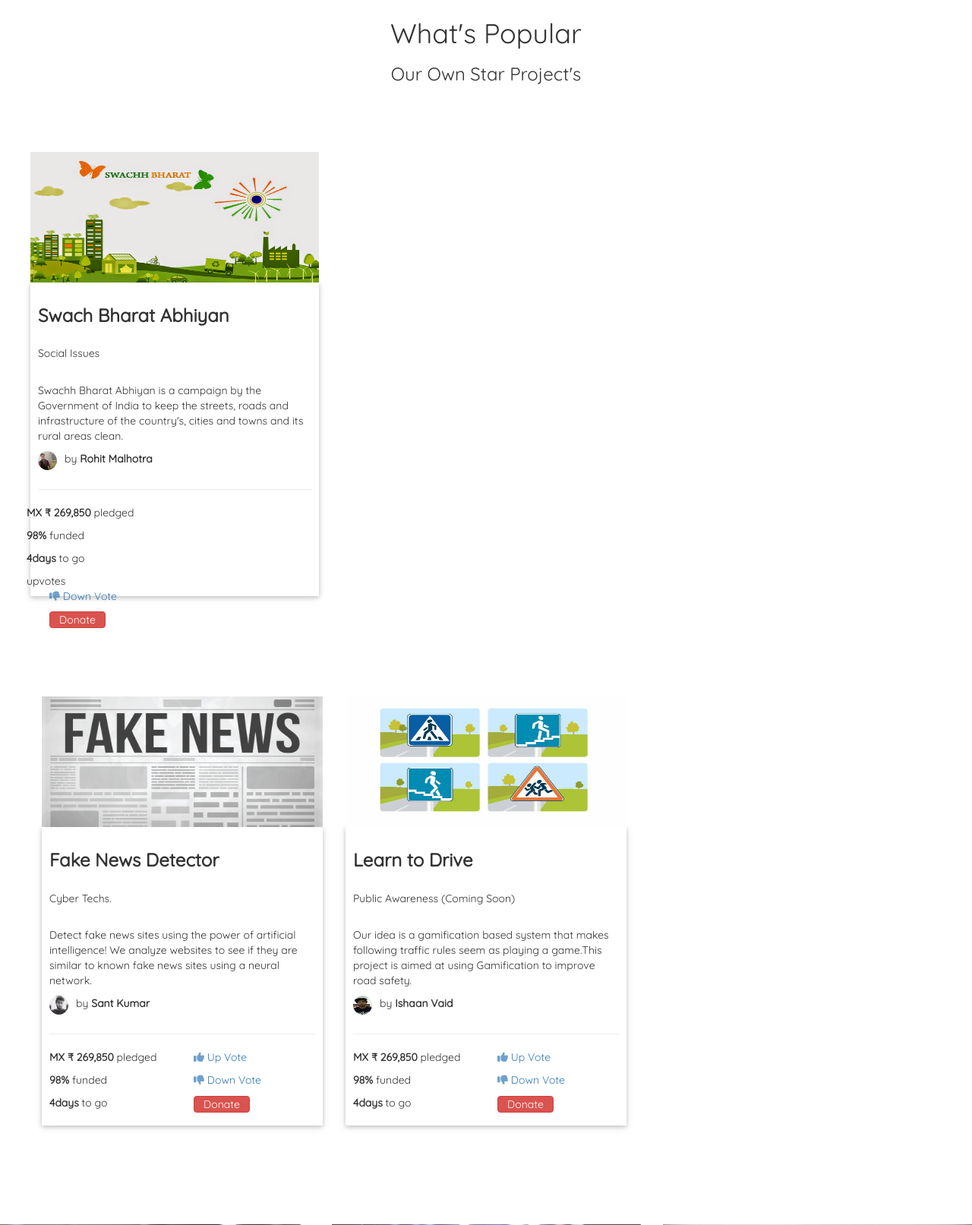
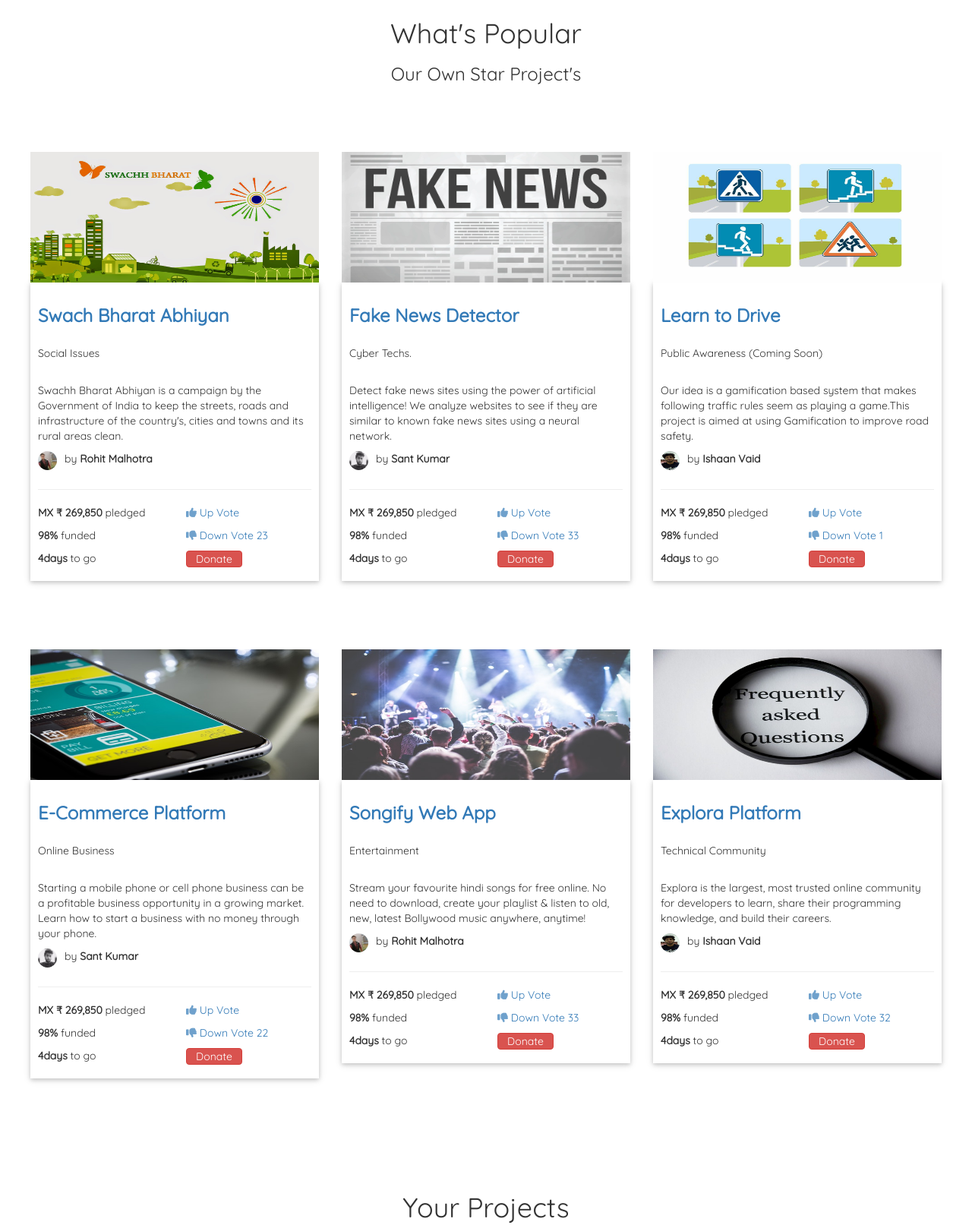
Before and after one commit to santk97/Change.io, a Django app: template Change/hackathon/templates/dashboard.html in a window 1280 px wide. Shown: the part 721-2334 px from the top of the page at 76% size. Run offline with Django 3.2, Linux system fonts and the light colour scheme; the template is opened without the code that fills it, so the values that code supplies are empty; some libraries are stand-ins or nearby versions.

Commit message:
upvotes added

```diff
--- a/Change/hackathon/templates/dashboard.html
+++ b/Change/hackathon/templates/dashboard.html
@@ -6,7 +6,6 @@
     <meta name="viewport" content="width=device-width, initial-scale=1">
     <!-- The aboveIo 3 meta tags *must* come first in the head; any other head content must come *after* these tags -->
     <title>Change.Io</title>
-
 
     <!-- Bootstrap -->
     <link href="../static/css/bootstrap.min.css" rel="stylesheet">
@@ -56,11 +55,11 @@
       </ul>
 
             <ul class="nav navbar-nav navbar-right">
-                <li class="" ><a href="#"class="white animated slideInLeft"style="padding:11px 15px 0 15px;"><img class="profile-pic-nav"src="../static/img/people.png">{{ user}}</a></li>
-        <li class="text" ><a href="/startproject/"class="white animated slideInLeft"style="padding:16px 15px 0 15px;">Start Project</a></li>
+                <li class="" ><a href="#"class="white animated slideInLeft"style="padding:11px 15px 0 15px;"><img class="profile-pic-nav"src="../static/img/people.png">User Name</a></li>
+        <li class="text" ><a href="startproject.html"class="white animated slideInLeft"style="padding:16px 15px 0 15px;">Start Project</a></li>
 <li class="dropdown "><a class="dropdown-toggle white animated slideInLeft" data-toggle="dropdown" href="#">Settings<span class="caret"></span></a>
         <ul class="dropdown-menu">
-          <li><a href="/password/">Change Password</a></li>
+          <li><a href="password.html">Change Password</a></li>
                       <li data-toggle="modal" data-target="#editpic"><a href="#">Edit Profile Pic</a></li>
           <li><a href="#">Log Out</a></li>
         </ul>
@@ -185,13 +184,12 @@ Your browser does not support the video tag.
           <h1 id="team-heading">What's Popular</h1>
           <h3 id="team-features">Our Own Star Project's</h3>
           </center>
-<form>
       <div class="row team-content">
        <div class="col-md-4">
           <img class="img-size hvr-grow" src="../static/img/swach-project.jpg">
 
            <div class="info-box">
-            <h3 class="bold">Swach Bharat Abhiyan</h3>
+           <a href="swachhbharat.html"><h3 class="bold">Swach Bharat Abhiyan</h3></a>
               <h5 class="designation">Social Issues</h5>
            <p>Swachh Bharat Abhiyan is a campaign by the Government of India to keep the streets, roads and infrastructure of the country's, cities and towns and its rural areas clean. </p>
             <div style="display:-webkit-box;">
@@ -200,26 +198,17 @@ Your browser does not support the video tag.
                </div>
                 <hr>
                <div class="row">
-               <form class="col-md-6">
+               <div class="col-md-6">
                 <p><strong>MX ₹ 269,850 </strong>pledged</p>
                <p><strong>98% </strong>funded</p>
             <p><strong>4days </strong> to go</p>
-                   <div style="display:inline-block">
-             upvotes
                    </div>
-   </form></div>
-                    <form method="POST" action="/like/">
-              {% csrf_token %}
              <div class="col-md-6">
-                 {% if post.has_liked %}
-                <a><p><i class="fa fa-thumbs-up" aria-hidden="true"  value="Unlike"></i> Up Vote </p></a>
-                 {% else %}
-                 <a><p><i class="fa fa-thumbs-down" aria-hidden="true" value="Like"></i> Down Vote</p></a>
-                 <button class="btn btn-danger"style="padding-top:0;padding-bottom:0;" >Donate</button>
+                <a  onClick="onClick1()"><p ><i class="fa fa-thumbs-up" aria-hidden="true"></i> Up Vote <span id="click1"></span></p></a>
+                 <a><p><i class="fa fa-thumbs-down" aria-hidden="true"></i> Down Vote 23</p></a>
+                 <button class="btn btn-danger"style="padding-top:0;padding-bottom:0;">Donate</button>
                    </div>
-                        {% endif %}
-
-                    </form> </div>
+               </div>
 
 
            </div>
@@ -227,7 +216,7 @@ Your browser does not support the video tag.
         <div class="col-md-4">
           <img class="img-size hvr-grow"src="../static/img/fake-news.jpg">
              <div class="info-box">
-            <h3 class="bold">Fake News Detector</h3>
+         <a href="fake%20news.html"><h3 class="bold">Fake News Detector</h3></a>
             <h5  class="designation">Cyber Techs.</h5>
           <p>Detect fake news sites using the power of artificial intelligence! We analyze websites to see if they are similar to known fake news sites using a neural network.</p>
 
@@ -243,8 +232,8 @@ Your browser does not support the video tag.
             <p><strong>4days </strong> to go</p>
                    </div>
              <div class="col-md-6">
-                <a><p><i class="fa fa-thumbs-up" aria-hidden="true"></i> Up Vote</p></a>
-                 <a><p><i class="fa fa-thumbs-down" aria-hidden="true"></i> Down Vote</p></a>
+                <a  onClick="onClick2()"><p ><i class="fa fa-thumbs-up" aria-hidden="true"></i> Up Vote <span id="click2"></span></p></a>
+                 <a><p><i class="fa fa-thumbs-down" aria-hidden="true"></i> Down Vote 33</p></a>
                  <button class="btn btn-danger"style="padding-top:0;padding-bottom:0;">Donate</button>
                    </div>
                </div>
@@ -253,7 +242,7 @@ Your browser does not support the video tag.
          <div class="col-md-4">
         <img class="img-size hvr-grow"src="../static/img/traffic.jpg">
                <div class="info-box">
-           <h3 class="bold">Learn to Drive</h3>
+        <a href="racegame.html"><h3 class="bold">Learn to Drive</h3></a>
              <h5  class="designation">Public Awareness (Coming Soon)</h5>
              <p>Our idea is a gamification based system that makes following traffic rules seem as playing a game.This project is aimed at using Gamification to improve road safety.</p>
                          <div style="display:-webkit-box;">
@@ -268,8 +257,8 @@ Your browser does not support the video tag.
             <p><strong>4days </strong> to go</p>
                    </div>
              <div class="col-md-6">
-                <a><p><i class="fa fa-thumbs-up" aria-hidden="true"></i> Up Vote</p></a>
-                 <a><p><i class="fa fa-thumbs-down" aria-hidden="true"></i> Down Vote</p></a>
+                <a  onClick="onClick3()"><p ><i class="fa fa-thumbs-up" aria-hidden="true"></i> Up Vote <span id="click3"></span></p></a>
+                 <a><p><i class="fa fa-thumbs-down" aria-hidden="true"></i> Down Vote 1</p></a>
                  <button class="btn btn-danger"style="padding-top:0;padding-bottom:0;">Donate</button>
                    </div>
                </div>
@@ -300,8 +289,8 @@ Your browser does not support the video tag.
             <p><strong>4days </strong> to go</p>
                    </div>
              <div class="col-md-6">
-                <a><p><i class="fa fa-thumbs-up" aria-hidden="true"></i> Up Vote</p></a>
-                 <a><p><i class="fa fa-thumbs-down" aria-hidden="true"></i> Down Vote</p></a>
+                <a onClick="onClick4()"><p ><i class="fa fa-thumbs-up" aria-hidden="true"></i> Up Vote <span id="click4"></span></p></a>
+                 <a><p><i class="fa fa-thumbs-down" aria-hidden="true"></i> Down Vote 22</p></a>
                  <button class="btn btn-danger"style="padding-top:0;padding-bottom:0;">Donate</button>
                    </div>
                </div>
@@ -327,8 +316,8 @@ Your browser does not support the video tag.
             <p><strong>4days </strong> to go</p>
                    </div>
              <div class="col-md-6">
-                <a><p><i class="fa fa-thumbs-up" aria-hidden="true"></i> Up Vote</p></a>
-                 <a><p><i class="fa fa-thumbs-down" aria-hidden="true"></i> Down Vote</p></a>
+                <a  onClick="onClick5()"><p ><i class="fa fa-thumbs-up" aria-hidden="true"></i> Up Vote <span id="click5"></span></p></a>
+                 <a><p><i class="fa fa-thumbs-down" aria-hidden="true"></i> Down Vote 33</p></a>
                  <button class="btn btn-danger"style="padding-top:0;padding-bottom:0;">Donate</button>
                    </div>
                </div>
@@ -353,8 +342,8 @@ Your browser does not support the video tag.
             <p><strong>4days </strong> to go</p>
                    </div>
              <div class="col-md-6">
-                <a><p><i class="fa fa-thumbs-up" aria-hidden="true"></i> Up Vote</p></a>
-                 <a><p><i class="fa fa-thumbs-down" aria-hidden="true"></i> Down Vote</p></a>
+                <a  onClick="onClick6()"><p ><i class="fa fa-thumbs-up" aria-hidden="true"></i> Up Vote <span id="click6"></span></p></a>
+                 <a><p><i class="fa fa-thumbs-down" aria-hidden="true"></i> Down Vote 32</p></a>
                  <button class="btn btn-danger"style="padding-top:0;padding-bottom:0;">Donate</button>
                    </div>
                </div>
@@ -442,15 +431,14 @@ Your browser does not support the video tag.
 
     <div class="col-md-6">
 
-          <form method="post" action="/feedback/">
-              {% csrf_token %}
+          <form action="">
 
     <label for="fname">First Name</label>
-    <input type="text" id="fname" name="first_name" placeholder="Your name.." value={{ first_name }}>
+    <input type="text" id="fname" name="firstname" placeholder="Your name..">
 
     <label for="lname">Last Name</label>
-    <input type="text" id="lname" name="last_name"  placeholder="Your last name.." value={{ last_name }}>
-    <label for="subject" name="subject" value={{ subject }}>Subject</label>
+    <input type="text" id="lname" name="lastname" placeholder="Your last name..">
+    <label for="subject">Subject</label>
     <textarea id="subject" name="subject" placeholder="Write something.." style="height:200px"></textarea>
      <button class="post-message btn "type="submit"><i class="fa fa-paper-plane"></i> Submit</button>
 
@@ -490,6 +478,34 @@ Your browser does not support the video tag.
 
 
 
+      <script type="text/javascript">
+    var clicks = 0;
+    function onClick1() {
+        clicks += 1;
+        document.getElementById("click1").innerHTML = clicks;
+    };
+              function onClick2() {
+        clicks += 1;
+        document.getElementById("click2").innerHTML = clicks;
+    };
+              function onClick3() {
+        clicks += 1;
+        document.getElementById("click3").innerHTML = clicks;
+    };
+              function onClick4() {
+        clicks += 1;
+        document.getElementById("click4").innerHTML = clicks;
+    };
+              function onClick5() {
+        clicks += 1;
+        document.getElementById("click5").innerHTML = clicks;
+    };
+              function onClick6() {
+        clicks += 1;
+        document.getElementById("click6").innerHTML = clicks;
+    };
+
+    </script>
 
     <!-- jQuery (necessary for Bootstrap's JavaScript plugins) -->
     <script src="https://ajax.googleapis.com/ajax/libs/jquery/1.12.4/jquery.min.js"></script>
```
